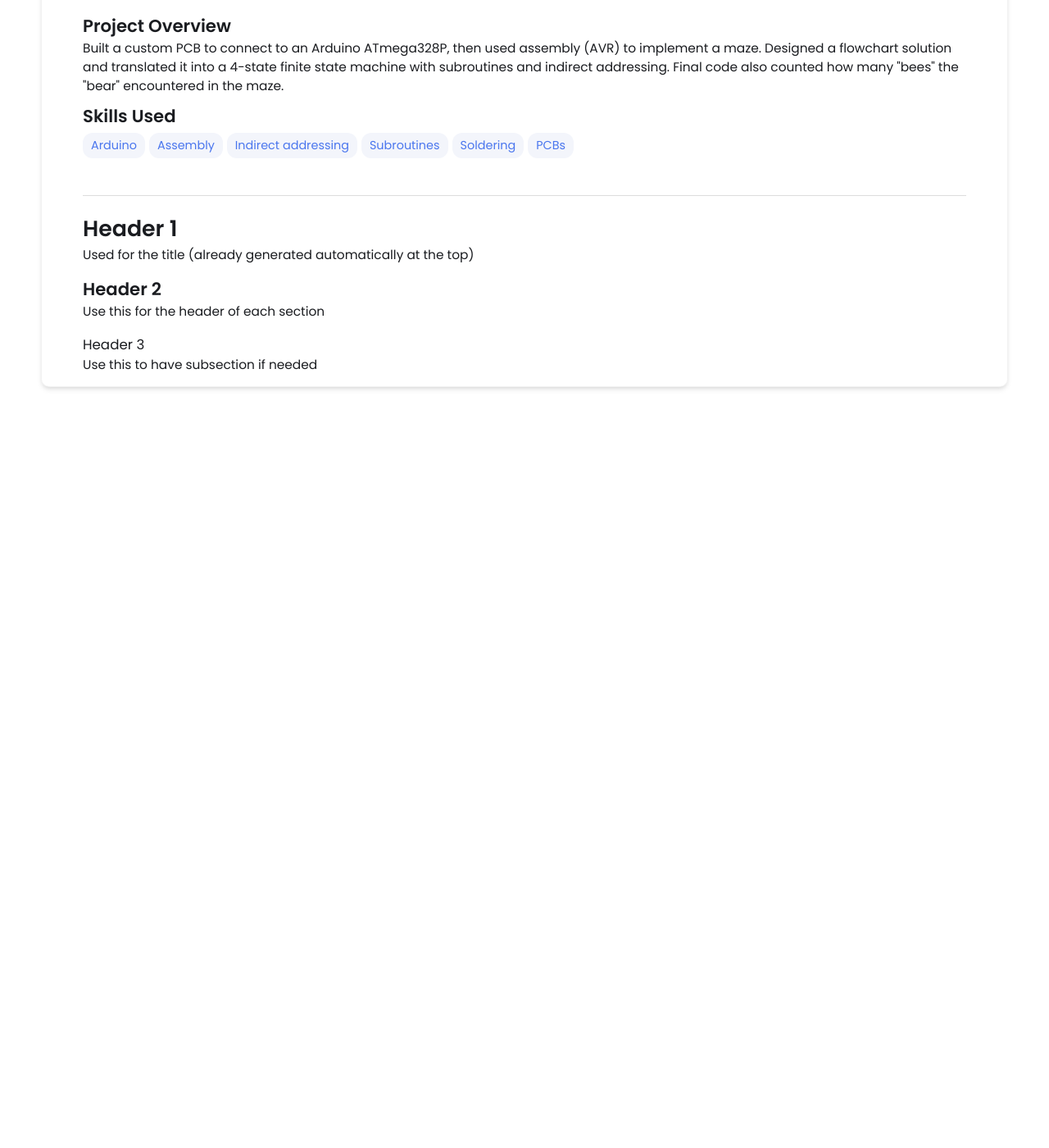
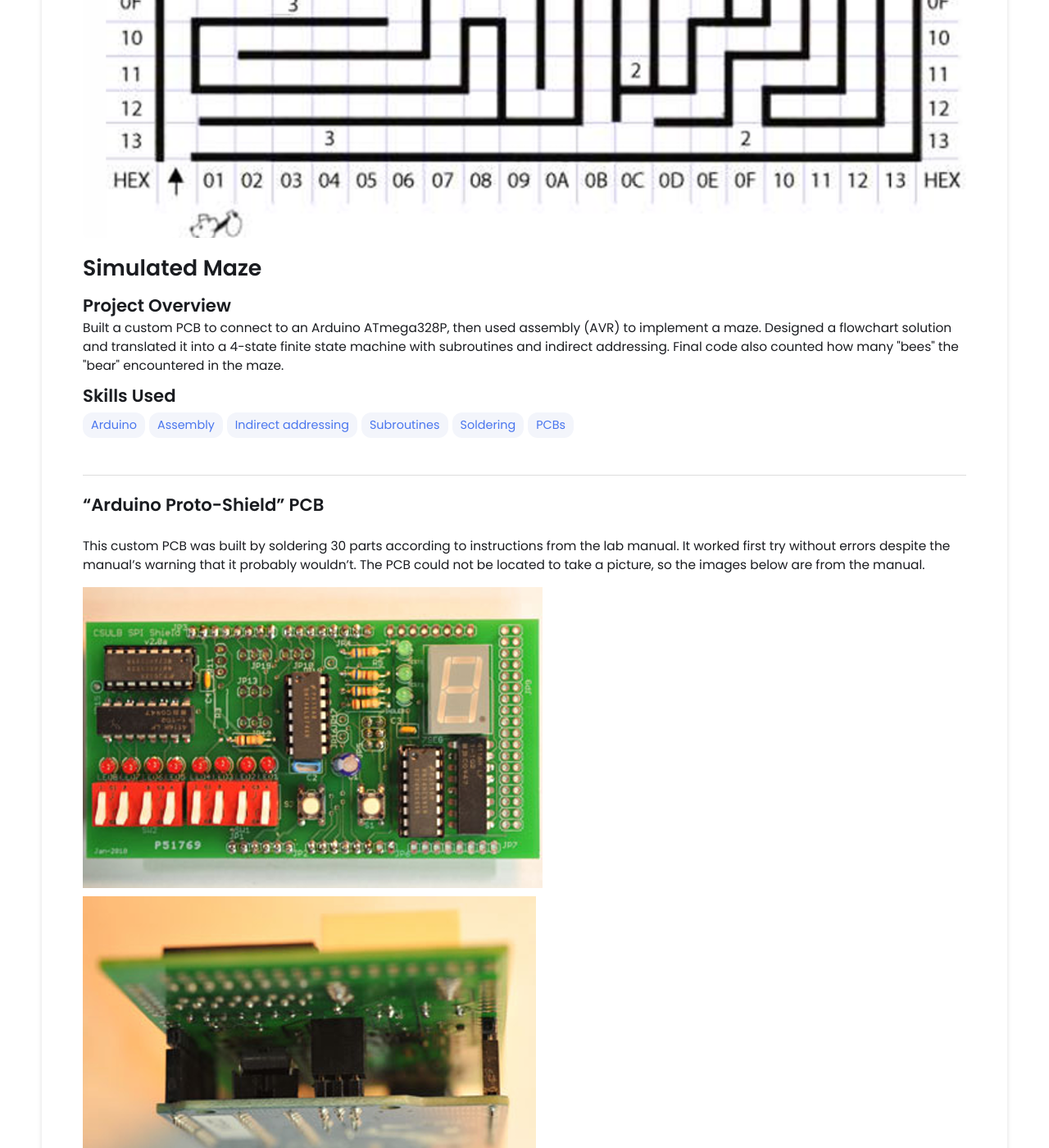
Before and after one commit to MattPieti/MattPieti.github.io, a Jekyll site: the page built from _projects/2maze/index.md, in a window 1280 px wide and 1400 px high, scrolled down 200 px. Shown: the whole window at 82% size. Built offline with Jekyll 4.4.1, drawn with Linux system fonts in a browser that asks for light colours; before the commit the page ends 900 px from its top, so only the background shows below that; some of the changed text lies outside the part shown.

Commit message:
Update index.md

```diff
--- a/_projects/2maze/index.md
+++ b/_projects/2maze/index.md
@@ -10,13 +10,40 @@ skills:
   - Soldering
   - PCBs
 
-main-image: /project2.jpg
+main-image: /Maze.PNG
 ---
 
 ---
-# Header 1
-Used for the title (already generated automatically at the top)
-## Header 2
-Use this for the header of each section
-### Header 3
-Use this to have subsection if needed
+
+## "Arduino Proto-Shield" PCB
+<br>
+This custom PCB was built by soldering 30 parts according to instructions from the lab manual. It worked first try without errors despite the manual's warning that it probably wouldn't. The PCB could not be located to take a picture, so the images below are from the manual.
+{% include image-gallery.html images="ProtoshieldTop.PNG, ProtoshieldSide.PNG" height="400" %}
+
+---
+##Project Summary
+<br>
+###Lab 1
+<br>
+stuff
+<br>
+###Lab 2
+<br>
+stuff
+<br>
+###Lab 3
+<br>
+stuff
+<br>
+###Lab 4
+<br>
+stuff
+<br>
+###Lab 5
+<br>
+stuff
+<br>
+###Lab 6
+<br>
+stuff
+<br>
```
